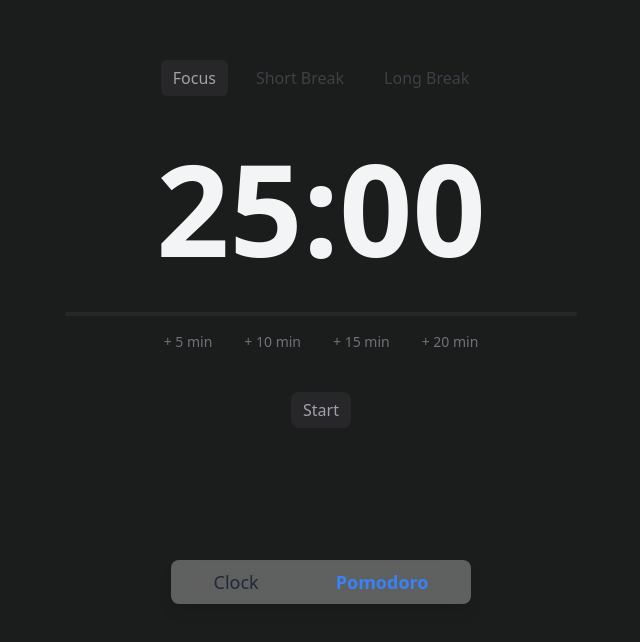
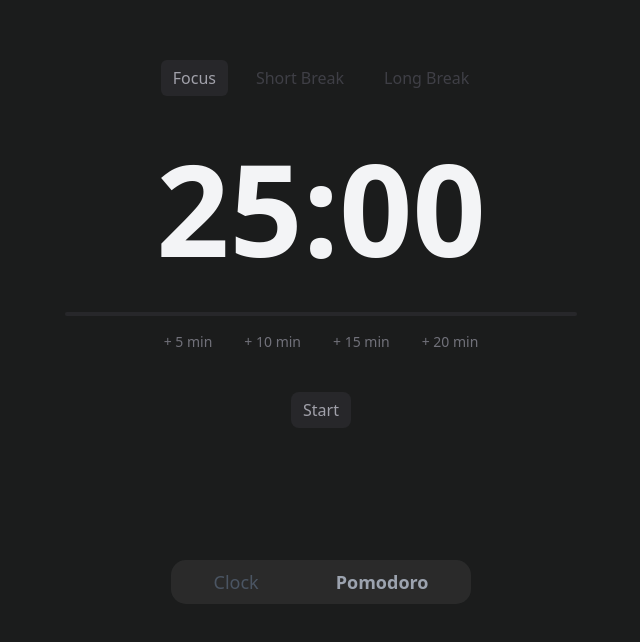
Before and after one commit to itsashishg/timer-pvt, a React (Create React App) app: page /pomodoro in a window 1280 px wide. Shown: the part 156-798 px from the top of the page, without its empty margins (319-959 px from the left). Built offline with nearby package versions, Linux system fonts and the light colour scheme.

Commit message:
Refactor things.

```diff
--- a/package.json
+++ b/package.json
@@ -1,6 +1,6 @@
 {
-  "name": "timer",
-  "version": "0.1.0",
+  "name": "timely",
+  "version": "1.0.0",
   "private": true,
   "dependencies": {
     "@testing-library/jest-dom": "^5.17.0",
--- a/public/index.html
+++ b/public/index.html
@@ -1,31 +1,17 @@
 <!DOCTYPE html>
 <html lang="en">
+
 <head>
   <meta charset="utf-8" />
   <link rel="icon" href="%PUBLIC_URL%/favicon.ico" />
   <meta name="viewport" content="width=device-width, initial-scale=1" />
   <meta name="theme-color" content="#000000" />
-    <meta
-      name="description"
-      content="Web site created using create-react-app"
-    />
+  <meta name="description" content="Web site created using create-react-app" />
   <link rel="apple-touch-icon" href="%PUBLIC_URL%/logo192.png" />
-    <!--
-      manifest.json provides metadata used when your web app is installed on a
-      user's mobile device or desktop. See https://developers.google.com/web/fundamentals/web-app-manifest/
-    -->
   <link rel="manifest" href="%PUBLIC_URL%/manifest.json" />
-    <!--
-      Notice the use of %PUBLIC_URL% in the tags above.
-      It will be replaced with the URL of the `public` folder during the build.
-      Only files inside the `public` folder can be referenced from the HTML.
+  <title>Timely</title>
+</head>
 
-      Unlike "/favicon.ico" or "favicon.ico", "%PUBLIC_URL%/favicon.ico" will
-      work correctly both with client-side routing and a non-root public URL.
-      Learn how to configure a non-root public URL by running `npm run build`.
-    -->
-    <title>React App</title>
-  </head>
 <body>
   <noscript>You need to enable JavaScript to run this app.</noscript>
   <div id="root"></div>
@@ -40,4 +26,5 @@
       To create a production bundle, use `npm run build` or `yarn build`.
     -->
 </body>
+
 </html>
--- a/src/App.css
+++ b/src/App.css
@@ -14,3 +14,14 @@ body {
     width: 100%;
     background-color: #1b1c1c;
 }
+
+.main-nav {
+    padding: 0.5rem;
+    width: 300px;
+    position: fixed;
+    bottom: 2.5rem;
+    left: 50%;
+    transform: translateX(-50%);
+    background-color: #4f4f4f4a;
+    border-radius: 15px;
+}
--- a/src/components/navbar.js
+++ b/src/components/navbar.js
@@ -10,6 +10,7 @@ export default function Navbar() {
 
     return <>
         <nav>
+            {/* Hamburger menu */}
             <div className="md:hidden fixed right-5 top-10">
                 <button onClick={toggleMenu} className="text-white focus:outline-none w-5">
                     <svg fill="white" viewBox="0 0 16 16" xmlns="http://www.w3.org/2000/svg">
@@ -17,13 +18,14 @@ export default function Navbar() {
                     </svg>
                 </button>
             </div>
-            <div className="hidden md:block fixed bottom-10 left-1/2 transform -translate-x-1/2 p-2 w-[300px] bg-white bg-opacity-30 backdrop-blur-md rounded-lg shadow-lg">
+            {/* Main nav */}
+            <div className="hidden md:block main-nav">
                 <div className="flex justify-around gap-2">
-                    <NavLink to="/" className={({ isActive }) => `text-center text-lg ${isActive ? 'text-blue-500 font-bold' : 'text-gray-800 hover:text-blue-500'}`}>
+                    <NavLink to="/" className={({ isActive }) => `text-center text-lg ${isActive ? 'text-gray-400 font-semibold' : 'text-gray-600 hover:text-gray-500'}`}>
                         Clock
                     </NavLink>
 
-                    <NavLink to="/pomodoro" className={({ isActive }) => `text-center text-lg ${isActive ? 'text-blue-500 font-bold' : 'text-gray-800 hover:text-blue-500'}`}>
+                    <NavLink to="/pomodoro" className={({ isActive }) => `text-center text-lg ${isActive ? 'text-gray-400 font-semibold' : 'text-gray-600 hover:text-gray-500'}`}>
                         Pomodoro
                     </NavLink>
                 </div>
--- a/src/components/pomodoro.js
+++ b/src/components/pomodoro.js
@@ -1,7 +1,8 @@
 import React, { useState, useEffect } from 'react';
 
 const Pomodoro = () => {
-    const [time, setTime] = useState(1500); // Default to 25 minutes
+    const [time, setTime] = useState(1500);
+    const [mode, setMode] = useState('focus');
     const [isActive, setIsActive] = useState(false);
     const [isPaused, setIsPaused] = useState(false);
 
@@ -16,6 +17,25 @@ const Pomodoro = () => {
         }
         return () => clearInterval(interval);
     }, [isActive, isPaused, time]);
+
+    useEffect(() => {
+        // Change the document title based on the timer state
+        if (isActive) {
+            let currentString = formatTime(time);
+            if (mode === 'focus') {
+                currentString += ' : Focus';
+            }
+            else if (mode === 'short') {
+                currentString += ' : Short Break';
+            }
+            else {
+                currentString += ' : Long Break';
+            }
+            document.title = currentString;
+        } else {
+            document.title = 'Timely: Pomodoro';
+        }
+    }, [isActive, isPaused, time, mode]);
 
     const formatTime = (time) => {
         const hours = Math.floor(time / 3600);
@@ -39,23 +59,30 @@ const Pomodoro = () => {
         setTime((prevTime) => prevTime + minutes * 60);
     };
 
+    function handleChangeMode(mode, time) {
+        setMode(mode);
+        setIsActive(false);
+        setIsPaused(false);
+        setTime(time);
+    }
+
     return (
         <div className="flex flex-col items-center justify-center h-screen w-2/5 m-auto">
             <div className="flex space-x-4 mb-4">
-                <button onClick={() => setTime(1500)} class="flex items-center justify-center rounded-md bg-zinc-800 px-3 py-3 text-zinc-400 transition-colors hover:bg-zinc-700 hover:text-zinc-200 sm:py-1.5">
+                <button onClick={() => handleChangeMode('focus', 1500)} class="flex items-center justify-center rounded-md bg-zinc-800 px-3 py-3 text-zinc-400 transition-colors hover:bg-zinc-700 hover:text-zinc-200 sm:py-1.5">
                     <svg xmlns="http://www.w3.org/2000/svg" width="24" height="24" viewBox="0 0 24 24" fill="none" stroke="currentColor" stroke-width="2" stroke-linecap="round" stroke-linejoin="round" class="lucide lucide-crosshair block h-4 w-4 sm:hidden">
                         <circle cx="12" cy="12" r="10"></circle><line x1="22" x2="18" y1="12" y2="12"></line><line x1="6" x2="2" y1="12" y2="12"></line><line x1="12" x2="12" y1="6" y2="2"></line><line x1="12" x2="12" y1="22" y2="18"></line>
                     </svg>
                     <span class="hidden sm:block">Focus</span>
                 </button>
-                <button onClick={() => setTime(300)} class="flex items-center justify-center rounded-md px-3 py-3 transition-colors sm:py-1.5 bg-transparent text-zinc-700 hover:bg-zinc-800 hover:text-zinc-400">
+                <button onClick={() => handleChangeMode('short', 300)} class="flex items-center justify-center rounded-md px-3 py-3 transition-colors sm:py-1.5 bg-transparent text-zinc-700 hover:bg-zinc-800 hover:text-zinc-400">
                     <svg xmlns="http://www.w3.org/2000/svg" width="24" height="24" viewBox="0 0 24 24" fill="none" stroke="currentColor" stroke-width="2" stroke-linecap="round" stroke-linejoin="round" class="lucide lucide-coffee block h-4 w-4 sm:hidden">
                         <path d="M10 2v2"></path><path d="M14 2v2"></path><path d="M16 8a1 1 0 0 1 1 1v8a4 4 0 0 1-4 4H7a4 4 0 0 1-4-4V9a1 1 0 0 1 1-1h14a4 4 0 1 1 0 8h-1"></path>
                         <path d="M6 2v2"></path>
                     </svg>
                     <span class="hidden sm:block">Short Break</span>
                 </button>
-                <button onClick={() => setTime(900)} class="flex items-center justify-center rounded-md px-3 py-3 transition-colors sm:py-1.5 bg-transparent text-zinc-700 hover:bg-zinc-800 hover:text-zinc-400">
+                <button onClick={() => handleChangeMode('long', 900)} class="flex items-center justify-center rounded-md px-3 py-3 transition-colors sm:py-1.5 bg-transparent text-zinc-700 hover:bg-zinc-800 hover:text-zinc-400">
                     <svg xmlns="http://www.w3.org/2000/svg" width="24" height="24" viewBox="0 0 24 24" fill="none" stroke="currentColor" stroke-width="2" stroke-linecap="round" stroke-linejoin="round" class="lucide lucide-footprints block h-4 w-4 sm:hidden">
                         <path d="M4 16v-2.38C4 11.5 2.97 10.5 3 8c.03-2.72 1.49-6 4.5-6C9.37 2 10 3.8 10 5.5c0 3.11-2 5.66-2 8.68V16a2 2 0 1 1-4 0Z"></path>
                         <path d="M20 20v-2.38c0-2.12 1.03-3.12 1-5.62-.03-2.72-1.49-6-4.5-6C14.63 6 14 7.8 14 9.5c0 3.11 2 5.66 2 8.68V20a2 2 0 1 0 4 0Z"></path>
--- a/src/components/time.js
+++ b/src/components/time.js
@@ -9,7 +9,7 @@ const Time = () => {
         const timerId = setInterval(() => {
             setCurrentTime(new Date());
         }, 1000);
-
+        document.title = 'Timely';
         return () => clearInterval(timerId);
     }, []);
 
```
Also changed, not shown: 1 other file (tests, documents, lock files or other folders). Lines whose indentation alone changed are shown as unchanged.
